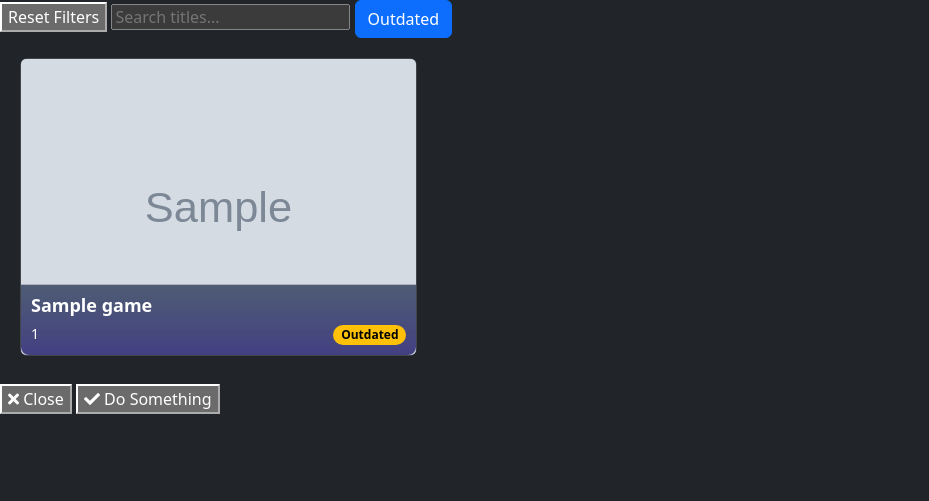
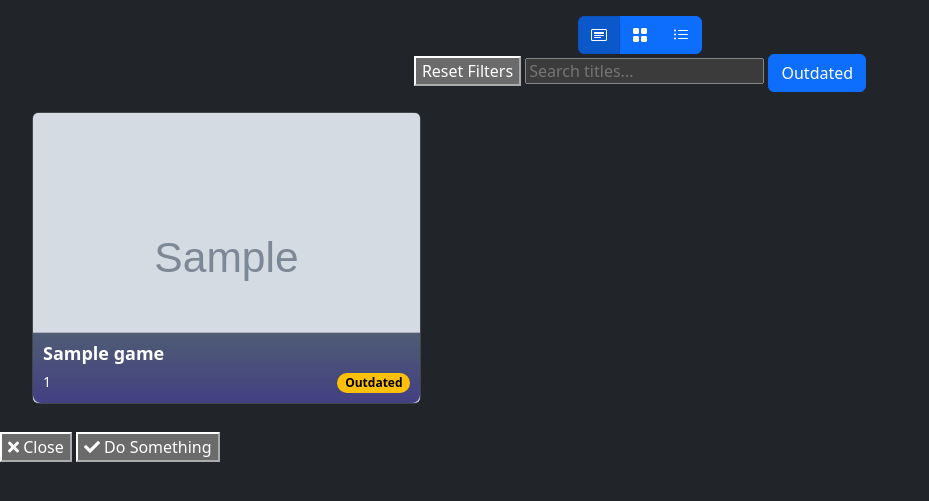
Before and after one commit to a1ex4/ownfoil, a Flask app: template app/templates/index.html in a window 1280 px wide. Shown: the part 57-558 px from the top of the page, without its empty margins (0-929 px from the left). Run offline with Flask 3, Linux system fonts and the light colour scheme; the template is opened without the code that fills it: most values are stand-ins (such as "Sample title", 1, 10 or a date in 2020); grey boxes marked "Sample" are stand-in pictures; parts of the project's set-up code (start-up, migrations or seed data) failed here and were passed over.

Commit message:
feat(ui): add placeholder buttons to switch library view

```diff
--- a/app/static/style.css
+++ b/app/static/style.css
@@ -11,6 +11,7 @@
 .game-info {
     bottom: 0;
     left: 0;
+    text-align: left !important;
     /* background-image: linear-gradient(to top, rgba(7, 0, 91, 0.49), #003aa800); */
     background-image: linear-gradient(to top, rgba(7, 0, 91, 0.71), #001233a1);
     padding: 10px;
--- a/app/templates/index.html
+++ b/app/templates/index.html
@@ -163,24 +163,6 @@
             transition: opacity 0.3s ease-in-out, transform 0.3s ease-in-out;
         }
 
-        .game-info {
-            position: absolute;
-            bottom: 0;
-            left: 0;
-            width: 100%;
-            /* background-image: linear-gradient(to top, rgba(7, 0, 91, 0.49), #003aa800); */
-            background-image: linear-gradient(to top, rgba(7, 0, 91, 0.71), #001233a1);
-            height: 22%;
-            padding: 10px;
-            text-align: left;
-            border-radius: 0 0 8px 8px;
-            box-sizing: border-box;
-            display: flex;
-            flex-direction: column;
-            justify-content: flex-end;
-            border-top: 1px solid #d5d5d5bd;
-        }
-
         .tags-container {
             position: absolute;
             bottom: 10px;
@@ -204,6 +186,14 @@
 
 <body>
     {% block content %}
+    <div id="content" class="container-fluid text-center mt-3">
+
+        <div class="btn-group" role="group" aria-label="Basic outlined example">
+            <button type="button" class="btn btn-primary active"><i class="bi bi-card-heading"></i></button>
+            <button type="button" class="btn btn-primary"><i class="bi bi-grid-fill"></i></button>
+            <button type="button" class="btn btn-primary"><i class="bi bi-list-ul"></i></button>
+        </div>
+
         <!-- Filtering buttons container -->
         <div class="filter-buttons">
             <!-- Filter buttons will be dynamically generated here -->
@@ -211,6 +201,7 @@
             <button class="filter-button" onclick="resetFilters()">Reset Filters</button>
             <input type="text" id="textFilter" placeholder="Search titles..." style="height: 26px;">
         </div>
+
         <div class="grid-container" id="gridContainer">
             <!-- Add more game cards here -->
             <div class="row row-cols-1 row-cols-md-3 g-4">
@@ -235,6 +226,7 @@
                 {% endfor %}
             </div>
 
+        </div>
     </div>
 
     <!-- Popup container -->
```
Lines whose indentation alone changed are shown as unchanged.
